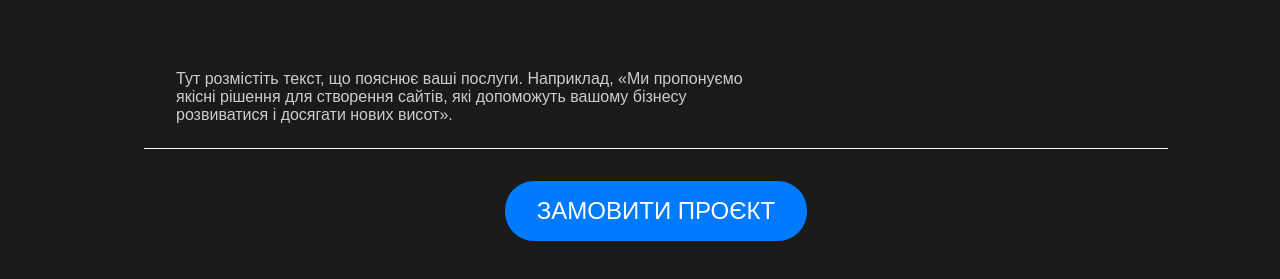
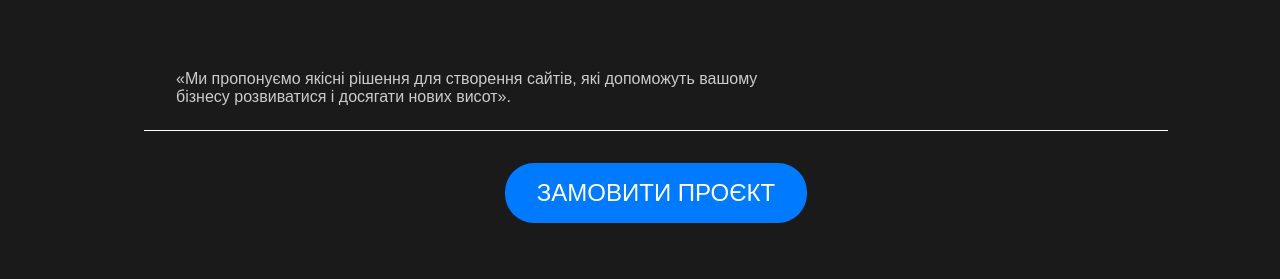
Before and after one commit to egorvostochny/DevSense, a plain HTML site: page docs/index.html in a window 1280 px wide. Shown: the part 493-772 px from the top of the page. Drawn offline with Linux system fonts and the light colour scheme.

Commit message:
Update index.html

```diff
--- a/docs/index.html
+++ b/docs/index.html
@@ -20,7 +20,7 @@
         <section class="intro">
             <h1 class="main-title">СТВОРЕННЯ САЙТІВ ДЛЯ БІЗНЕСУ</h1>
             <div class="intro-text-container">
-                <p class="intro-text">Тут розмістіть текст, що пояснює ваші послуги. Наприклад, «Ми пропонуємо якісні рішення для створення сайтів, які допоможуть вашому бізнесу розвиватися і досягати нових висот». </p>
+                <p class="intro-text">«Ми пропонуємо якісні рішення для створення сайтів, які допоможуть вашому бізнесу розвиватися і досягати нових висот». </p>
             </div>
             <hr class="divider">
             <div class="order-button-container">
```
